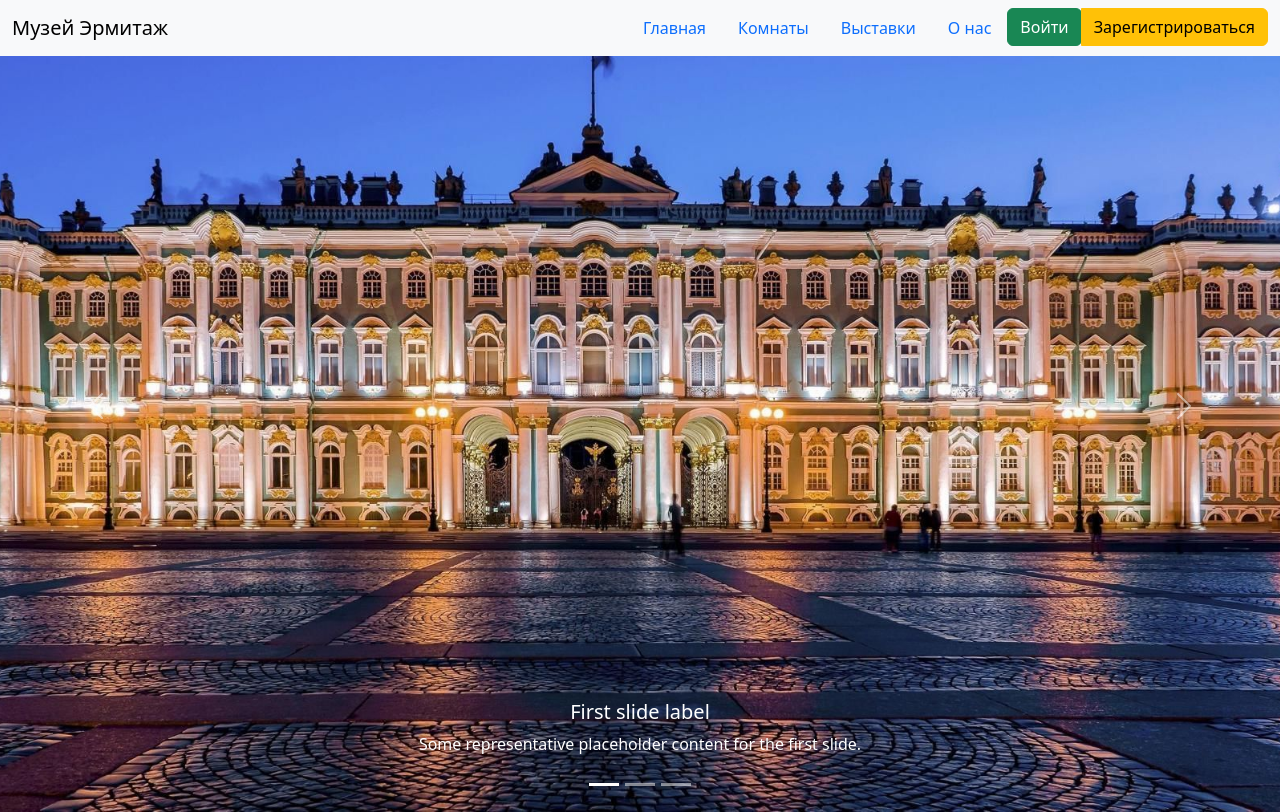
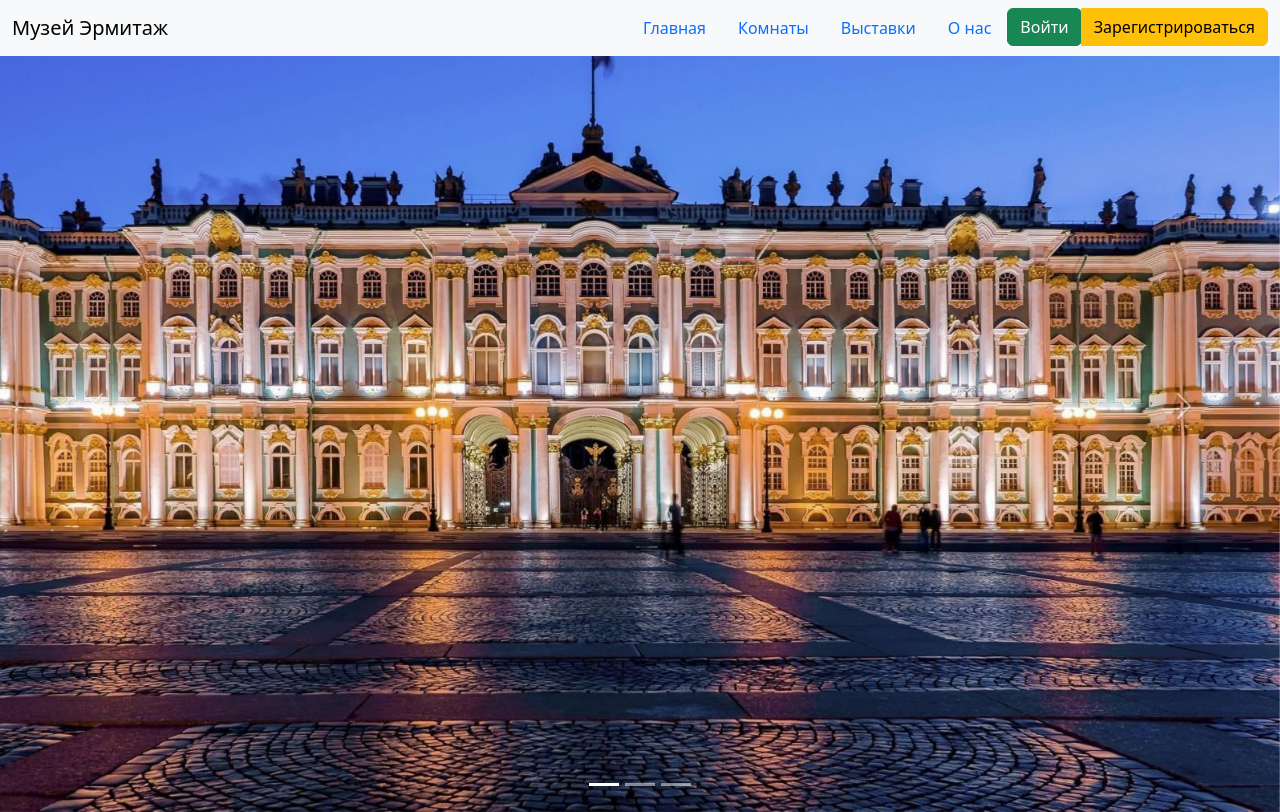
Before and after one commit to AlexeyRodi/museum-web, a Django app: template museum/main/templates/main/index.html in a window 1280 px wide. Run offline with Django 5.2, Linux system fonts and the light colour scheme; the template is opened without the code that fills it, so the values that code supplies are empty; some libraries are stand-ins or nearby versions.

Commit message:
edit html files

```diff
--- a/museum/main/templates/main/exhibitions-list.html
+++ b/museum/main/templates/main/exhibitions-list.html
@@ -52,7 +52,8 @@
             </td>
             <td>
                 <div class="btn-group">
-                    <a href="{% url 'update_exhibition' exhibition.exhibition_id %}" class="btn btn-primary active" aria-current="page">Изменить</a>
+                    <a href="{% url 'update_exhibition' exhibition.exhibition_id %}" class="btn btn-primary active"
+                       aria-current="page">Изменить</a>
                     <a href="{% url 'delete_exhibition' exhibition.exhibition_id %}" class="btn btn-primary">Удалить</a>
                 </div>
             </td>
--- a/museum/main/templates/main/index.html
+++ b/museum/main/templates/main/index.html
@@ -31,7 +31,9 @@
 
             <li class="nav-item">
                 <div class="btn-group" role="group" aria-label="Basic example">
-              <a href="sign-in.html"><button type="button" class="btn btn-success">Войти</button></a>
+                    <a href="sign-in.html">
+                        <button type="button" class="btn btn-success">Войти</button>
+                    </a>
                     <button type="button" class="btn btn-warning">Зарегистрироваться</button>
                 </div>
             </li>
@@ -40,31 +42,22 @@
 </nav>
 <div id="carouselExampleCaptions" class=" carousel slide">
     <div class="carousel-indicators">
-    <button type="button" data-bs-target="#carouselExampleCaptions" data-bs-slide-to="0" class="active" aria-current="true" aria-label="Slide 1"></button>
-    <button type="button" data-bs-target="#carouselExampleCaptions" data-bs-slide-to="1" aria-label="Slide 2"></button>
-    <button type="button" data-bs-target="#carouselExampleCaptions" data-bs-slide-to="2" aria-label="Slide 3"></button>
+        <button type="button" data-bs-target="#carouselExampleCaptions" data-bs-slide-to="0" class="active"
+                aria-current="true" aria-label="Slide 1"></button>
+        <button type="button" data-bs-target="#carouselExampleCaptions" data-bs-slide-to="1"
+                aria-label="Slide 2"></button>
+        <button type="button" data-bs-target="#carouselExampleCaptions" data-bs-slide-to="2"
+                aria-label="Slide 3"></button>
     </div>
     <div class="carousel-inner">
         <div class="carousel-item active">
             <img src="{% static 'main/img/museum1.jpeg'%}" class="d-block w-100 imclass" alt="...">
-      <div class="carousel-caption d-none d-md-block">
-        <h5>First slide label</h5>
-        <p>Some representative placeholder content for the first slide.</p>
-      </div>
         </div>
         <div class="carousel-item">
             <img src="{% static 'main/img/museum2.jpg' %}" class="d-block w-100 imclass" alt="...">
-      <div class="carousel-caption d-none d-md-block">
-        <h5>Second slide label</h5>
-        <p>Some representative placeholder content for the second slide.</p>
-      </div>
         </div>
         <div class="carousel-item">
             <img src="{% static 'main/img/museum3.png' %}" class="d-block w-100 imclass" alt="...">
-      <div class="carousel-caption d-none d-md-block">
-        <h5>Third slide label</h5>
-        <p>Some representative placeholder content for the third slide.</p>
-      </div>
         </div>
     </div>
     <button class="carousel-control-prev" type="button" data-bs-target="#carouselExampleCaptions" data-bs-slide="prev">
```
Also changed, not shown: museum/main/templates/main/rooms-list.html (+5 -2 lines), museum/main/templates/main/sign-in.html (indentation only). Lines whose indentation alone changed are shown as unchanged.
